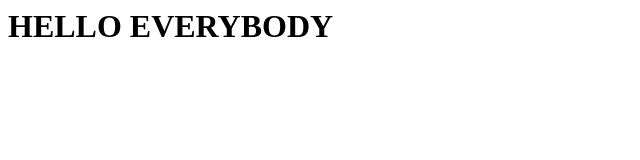
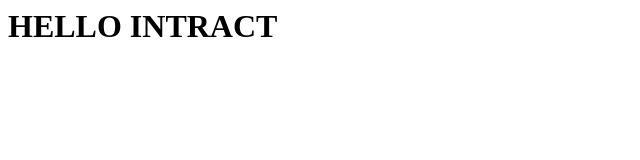
Before and after one commit to adamtridorian/cloud-build-demo, a plain HTML site: page index.html in a window 1280 px wide. Shown: the whole page, without its empty margins (0-640 px from the left). Drawn offline with Linux system fonts and the light colour scheme.

Commit message:
hello intract

```diff
--- a/index.html
+++ b/index.html
@@ -1 +1 @@
-<h1>HELLO EVERYBODY</h1>
+<h1>HELLO INTRACT</h1>
```
